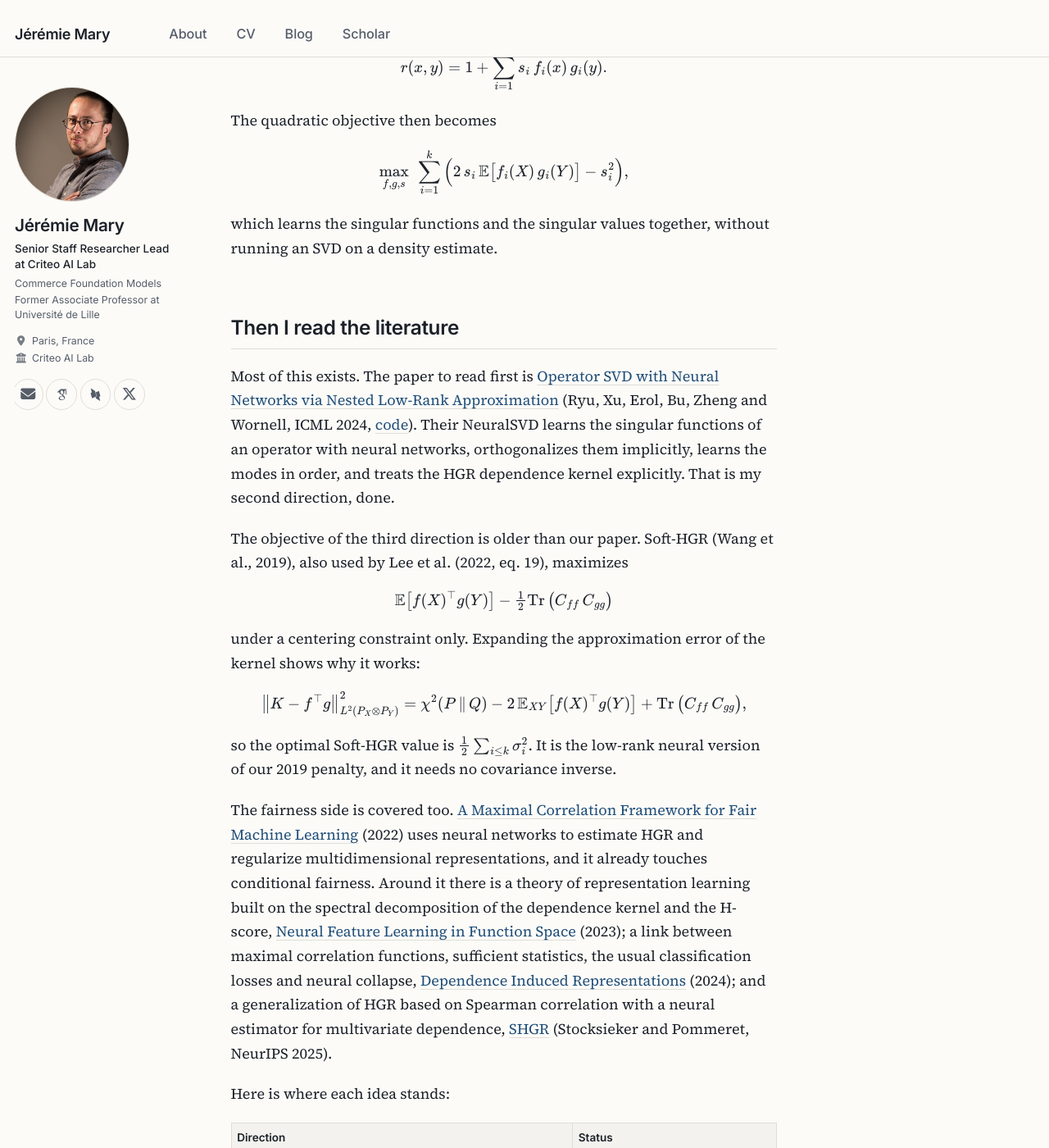
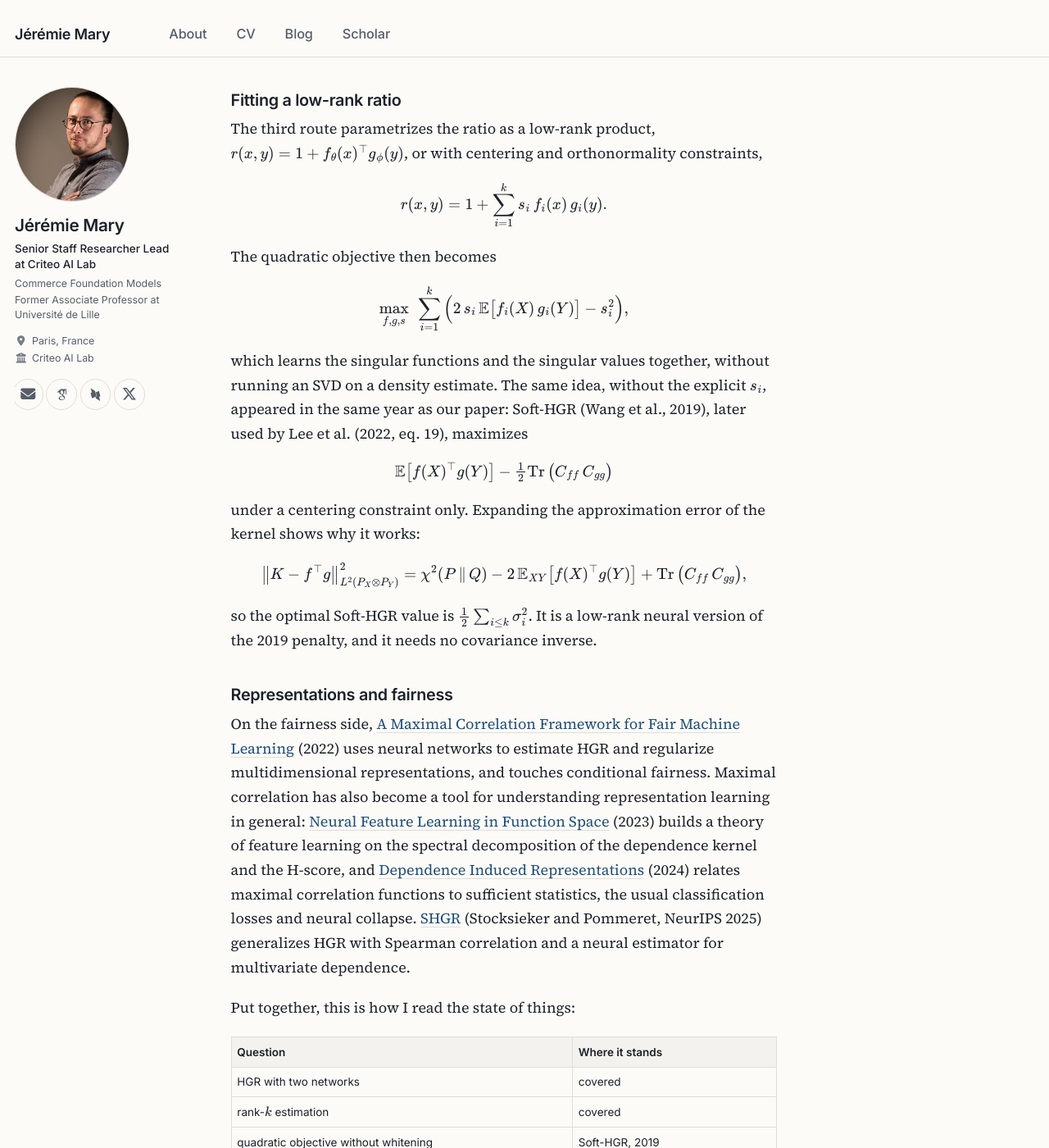
Before and after one commit to JeremieMary/jeremiemary.github.io, a Jekyll site: the page built from _posts/2026-11-27-maximal-correlation-fairness.md, in a window 1280 px wide and 1400 px high, scrolled down 3142 px. Shown: the whole window at 82% size. Built offline with Jekyll 4.4.1, drawn with Linux system fonts in a browser that asks for light colours; some web fonts are replaced; some of the changed text lies outside the part shown.

Commit message:
Reframe fairness post around how the literature evolved
Present the neural routes (variational χ², spectrum learning, low-rank
ratios, representations and fairness) together with the work that took
each of them, instead of as ideas later found in the literature, and
end on the certified upper bound as the follow-up worth writing.

Co-Authored-By: Claude Opus 5.5 <noreply@anthropic.com>

```diff
--- a/_posts/2026-11-27-maximal-correlation-fairness.md
+++ b/_posts/2026-11-27-maximal-correlation-fairness.md
@@ -8,7 +8,7 @@ tags:
   - research notes
 ---
 
-In 2019, with Clément Calauzènes and Noureddine El Karoui, we published [Fairness-aware learning for continuous attributes and treatments](https://proceedings.mlr.press/v97/mary19a.html) at ICML. I have been asking myself what that paper would look like if we wrote it today, with neural estimators instead of kernel density estimates. These are my notes on the question, including the part where I checked the literature and found that most of my first ideas were already published.
+In 2019, with Clément Calauzènes and Noureddine El Karoui, we published [Fairness-aware learning for continuous attributes and treatments](https://proceedings.mlr.press/v97/mary19a.html) at ICML. I have been thinking about what a follow-up would look like today, with neural estimators in place of kernel density estimates. A lot has happened since: maximal correlation came back through neural spectral methods, representation learning theory and fairness on embeddings. These notes go through where that work has taken the idea, and what I think is still missing.
 
 ## What the 2019 paper did
 
@@ -34,25 +34,27 @@ So $$\chi^2$$ gives an upper bound on HGR², and it is a smooth quantity you can
 
 The weak point is the KDE. It works for a scalar prediction against a scalar attribute and becomes useless as the dimension grows. Today the things we would want to decorrelate are embeddings, sequences and multimodal representations, so the obvious move is to replace the density estimate with a neural estimate of the density ratio and try to keep the guarantees.
 
-## Three ways to make it neural
+## Going neural
 
-### Estimate the χ² variationally
+Three routes replace the density estimate by networks. All three have been explored since 2019, from different angles.
 
-The $$\chi^2$$ divergence has an exact variational form:
+### Estimating the χ² variationally
+
+The $$\chi^2$$ divergence has an exact variational form, like every $$f$$-divergence:
 
 $$
 \chi^2(P\,\Vert\,Q)=\sup_{T}\ \Big\{\,2\,\mathbb E_P[T]-\mathbb E_Q[T^2]-1\,\Big\},
 $$
 
-and the supremum is reached at the density ratio $$T^\star(x,y)=p_{XY}(x,y)/\big(p_X(x)p_Y(y)\big)$$. You can train a network $$T_\phi(x,y)$$ on this objective. Positive pairs come from the joint distribution, which is just the batch as it is. Negative pairs, which must follow $$Q$$, come from permuting $$Y$$ inside the batch. The loss is quadratic, so there is no explicit density and no exponential term to normalize.
+and the supremum is reached at the density ratio $$T^\star(x,y)=p_{XY}(x,y)/\big(p_X(x)p_Y(y)\big)$$. A network $$T_\phi(x,y)$$ can be trained on this objective. Positive pairs come from the joint distribution, which is just the batch as it is. Negative pairs, which must follow $$Q$$, come from permuting $$Y$$ inside the batch. The loss is quadratic, so there is no explicit density and no exponential term to normalize.
 
 {% include posts/hgr-shuffle.html %}
 
 The catch is in the direction of the inequality. With a network of finite capacity, the objective gives a lower bound on $$\chi^2$$. It no longer gives an upper bound on HGR, which was the property that made the 2019 penalty safe to use.
 
-### Learn the spectrum directly
+### Learning the dependence spectrum
 
-This was the direction I found most interesting. Take two networks $$f_\theta:\mathcal X\to\mathbb R^k$$ and $$g_\phi:\mathcal Y\to\mathbb R^k$$ with centered outputs, and maximize
+The second route learns the singular functions themselves. Take two networks $$f_\theta:\mathcal X\to\mathbb R^k$$ and $$g_\phi:\mathcal Y\to\mathbb R^k$$ with centered outputs, and maximize
 
 $$
 \Big\lVert\, C_{ff}^{-1/2}\,C_{fg}\,C_{gg}^{-1/2} \Big\rVert_F^2 ,
@@ -67,11 +69,11 @@ where the $$C$$ are the covariance and cross-covariance matrices of the features
 | finite $$k$$ | truncated spectral energy |
 | $$k\to\infty$$ | the $$\chi^2$$ divergence |
 
-It is close to Deep CCA, read as a dependence measure and a regularizer. Modern whitening, covariance regularization and the tricks of self-supervised representation learning should make the optimization more stable than it used to be.
+This is Deep CCA read as a dependence measure. The most complete version of the idea today is [Operator SVD with Neural Networks via Nested Low-Rank Approximation](https://arxiv.org/abs/2402.03655) (Ryu, Xu, Erol, Bu, Zheng and Wornell, ICML 2024, [code](https://github.com/jongharyu/neural-svd)). Their NeuralSVD learns the singular functions of an operator with neural networks, orthogonalizes them implicitly, learns the modes in order, and treats the HGR dependence kernel explicitly.
 
-### Use a separable, contrastive parametrization
+### Fitting a low-rank ratio
 
-A third option is to parametrize the ratio itself as a low-rank product, $$r(x,y)=1+f_\theta(x)^\top g_\phi(y)$$, or with centering and orthonormality constraints,
+The third route parametrizes the ratio as a low-rank product, $$r(x,y)=1+f_\theta(x)^\top g_\phi(y)$$, or with centering and orthonormality constraints,
 
 $$
 r(x,y)=1+\sum_{i=1}^{k} s_i\, f_i(x)\, g_i(y).
@@ -83,13 +85,7 @@ $$
 \max_{f,g,s}\ \sum_{i=1}^{k}\Big(2\,s_i\,\mathbb E\big[f_i(X)\,g_i(Y)\big]-s_i^2\Big),
 $$
 
-which learns the singular functions and the singular values together, without running an SVD on a density estimate.
-
-## Then I read the literature
-
-Most of this exists. The paper to read first is [Operator SVD with Neural Networks via Nested Low-Rank Approximation](https://arxiv.org/abs/2402.03655) (Ryu, Xu, Erol, Bu, Zheng and Wornell, ICML 2024, [code](https://github.com/jongharyu/neural-svd)). Their NeuralSVD learns the singular functions of an operator with neural networks, orthogonalizes them implicitly, learns the modes in order, and treats the HGR dependence kernel explicitly. That is my second direction, done.
-
-The objective of the third direction is older than our paper. Soft-HGR (Wang et al., 2019), also used by Lee et al. (2022, eq. 19), maximizes
+which learns the singular functions and the singular values together, without running an SVD on a density estimate. The same idea, without the explicit $$s_i$$, appeared in the same year as our paper: Soft-HGR (Wang et al., 2019), later used by Lee et al. (2022, eq. 19), maximizes
 
 $$
 \mathbb E\big[f(X)^\top g(Y)\big]-\tfrac12\operatorname{Tr}\big(C_{ff}\,C_{gg}\big)
@@ -102,29 +98,31 @@ $$
 =\chi^2(P\,\Vert\,Q)-2\,\mathbb E_{XY}\big[f(X)^\top g(Y)\big]+\operatorname{Tr}\big(C_{ff}\,C_{gg}\big),
 $$
 
-so the optimal Soft-HGR value is $$\tfrac12\sum_{i\le k}\sigma_i^2$$. It is the low-rank neural version of our 2019 penalty, and it needs no covariance inverse.
+so the optimal Soft-HGR value is $$\tfrac12\sum_{i\le k}\sigma_i^2$$. It is a low-rank neural version of the 2019 penalty, and it needs no covariance inverse.
 
-The fairness side is covered too. [A Maximal Correlation Framework for Fair Machine Learning](https://www.mdpi.com/1099-4300/24/4/461) (2022) uses neural networks to estimate HGR and regularize multidimensional representations, and it already touches conditional fairness. Around it there is a theory of representation learning built on the spectral decomposition of the dependence kernel and the H-score, [Neural Feature Learning in Function Space](https://arxiv.org/abs/2309.10140) (2023); a link between maximal correlation functions, sufficient statistics, the usual classification losses and neural collapse, [Dependence Induced Representations](https://arxiv.org/abs/2411.15328) (2024); and a generalization of HGR based on Spearman correlation with a neural estimator for multivariate dependence, [SHGR](https://mlanthology.org/neurips/2025/stocksieker2025neurips-shgr/) (Stocksieker and Pommeret, NeurIPS 2025).
+### Representations and fairness
 
-Here is where each idea stands:
+On the fairness side, [A Maximal Correlation Framework for Fair Machine Learning](https://www.mdpi.com/1099-4300/24/4/461) (2022) uses neural networks to estimate HGR and regularize multidimensional representations, and touches conditional fairness. Maximal correlation has also become a tool for understanding representation learning in general: [Neural Feature Learning in Function Space](https://arxiv.org/abs/2309.10140) (2023) builds a theory of feature learning on the spectral decomposition of the dependence kernel and the H-score, and [Dependence Induced Representations](https://arxiv.org/abs/2411.15328) (2024) relates maximal correlation functions to sufficient statistics, the usual classification losses and neural collapse. [SHGR](https://mlanthology.org/neurips/2025/stocksieker2025neurips-shgr/) (Stocksieker and Pommeret, NeurIPS 2025) generalizes HGR with Spearman correlation and a neural estimator for multivariate dependence.
 
-| Direction | Status |
+Put together, this is how I read the state of things:
+
+| Question | Where it stands |
 | --- | --- |
-| HGR with two networks | done |
-| rank-$$k$$ estimation | done |
+| HGR with two networks | covered |
+| rank-$$k$$ estimation | covered |
 | quadratic objective without whitening | Soft-HGR, 2019 |
 | ordered learning of the spectrum | NeuralSVD, 2024 |
-| fairness on embeddings | done in 2022 |
+| fairness on embeddings | covered in 2022 |
 | conditional fairness | touched in 2022 |
 | adaptive rank with statistical guarantees | open as far as I can tell |
 | neural certification of independence | promising |
 | conditional spectrum in high dimension | open as far as I can tell |
 
-Swapping the KDE for an MLP would not make a paper.
+Replacing the KDE by an MLP is no longer a contribution in itself. The guarantee is another matter.
 
-## What still looks open: a neural upper bound
+## Keeping the upper bound
 
-What made the 2019 paper specific was that it gave an upper bound on HGR, where most methods give an estimate. That matters when the quantity is a regularizer. A neural estimator that returns a small value cannot tell you whether the dependence is small or whether the network failed to find it, and a model trained against it can learn to hide dependence where the critic does not look.
+What made the 2019 paper specific was that it gave an upper bound on HGR, where the neural methods above give estimates. That matters when the quantity is a regularizer. A neural estimator that returns a small value cannot tell you whether the dependence is small or whether the network failed to find it, and a model trained against it can learn to hide dependence where the critic does not look.
 
 Take a rank-$$k$$ approximation $$K_k(x,y)=\sum_{i=1}^{k} s_i f_i(x) g_i(y)$$ of the kernel. Since HGR is the operator norm of $$K$$,
 
@@ -164,8 +162,8 @@ $$
 
 That is a density ratio estimator, so in principle a route to the dependence spectrum. I am not convinced it beats estimating the ratio directly, which is cheaper and needs no ODE integration, and since $$\chi^2$$ is sensitive to the tails of the ratio, the flow would have to be accurate there.
 
-## Where this leaves me
+## The follow-up I would write
 
-I would not write a paper on modernizing HGR with neural networks; that ground is well covered. The working title I keep coming back to is *Certified Neural Maximal Correlation for High-Dimensional Representations*: neural spectral estimation, a statistical control of the residual dependence, adaptive choice of the rank, and a regularizer that comes with a guarantee on the maximal correlation. That would keep the part of the ICML 2019 paper that was specific to it, the upper bound, instead of only replacing its KDE. The uses go beyond fairness, to disentanglement, invariant representations and independence testing.
+The working title I keep coming back to is *Certified Neural Maximal Correlation for High-Dimensional Representations*: neural spectral estimation, a statistical control of the residual dependence, adaptive choice of the rank, and a regularizer that comes with a guarantee on the maximal correlation. That would keep the part of the ICML 2019 paper that was specific to it, the upper bound, instead of only replacing its KDE. The uses go beyond fairness, to disentanglement, invariant representations and independence testing.
 
-I haven't established that this is new. The search above ruled out several directions, but I have not yet looked carefully at the work on neural independence tests and on nonparametric operator estimation, and the certified version could be sitting there.
+Whether this is new is still an open question. I have not yet gone carefully through the work on neural independence tests and on nonparametric operator estimation, and a certified version could already exist there.
```
Also changed, not shown: other parts of _posts/2026-11-27-maximal-correlation-fairness.md (+1 -1 lines).
